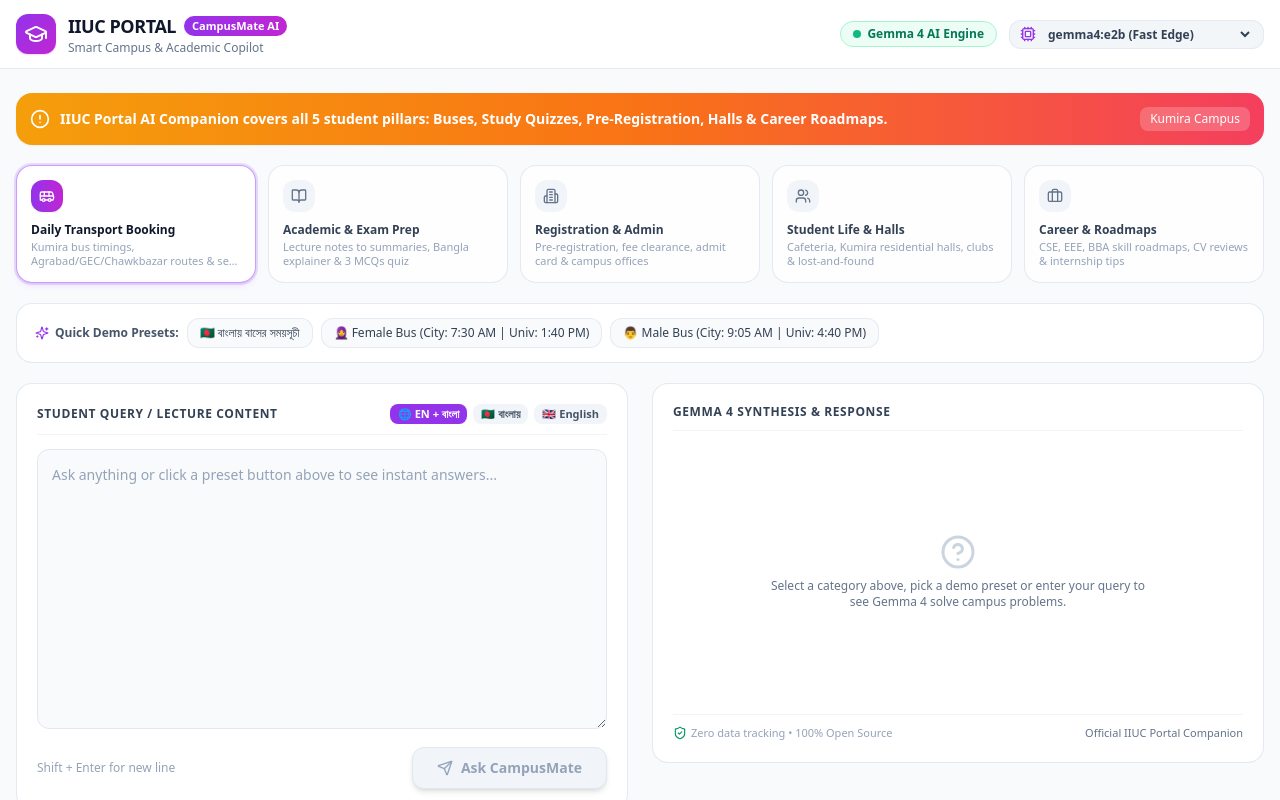
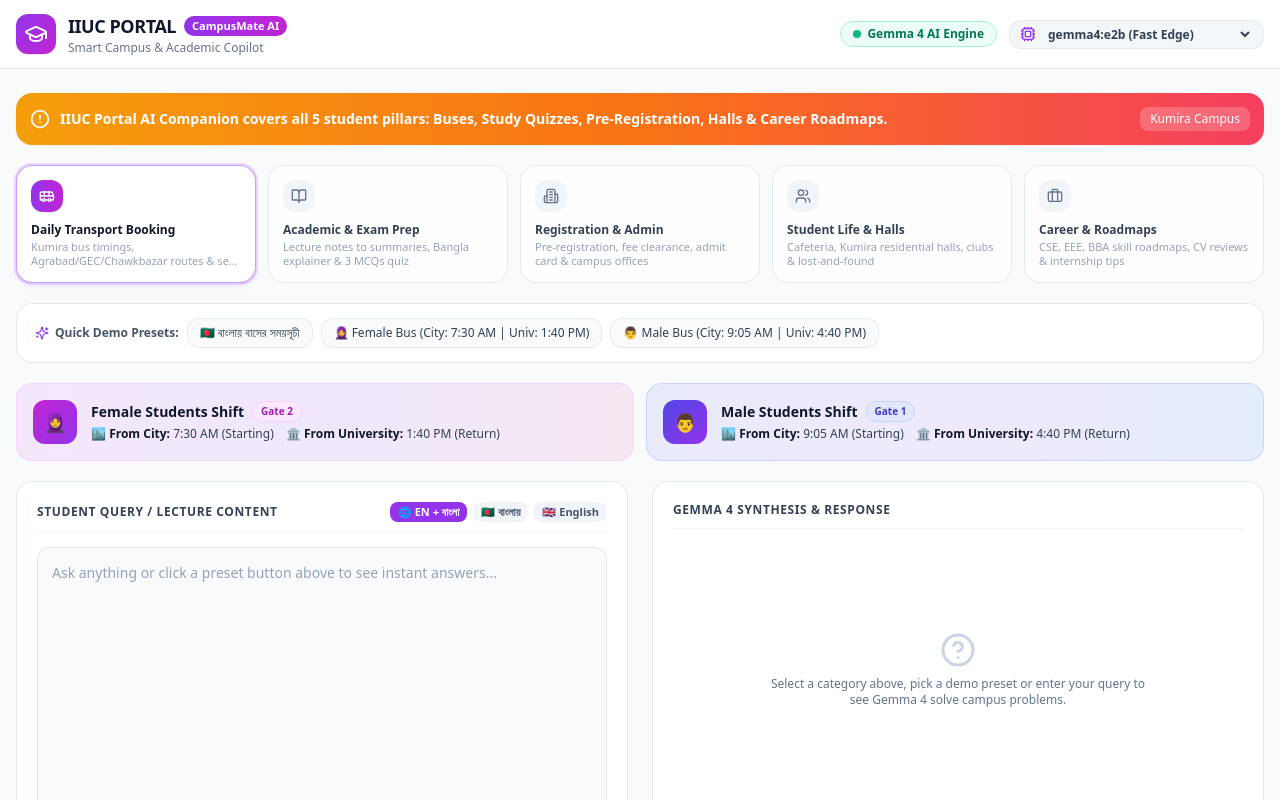
Before and after one commit to Ridwanulkarim/CampusMateAI, a React (Vite) app in the folder frontend/: page / in a window 1280 px wide. Shown: the top 800 px of the page. Built offline with nearby package versions, Linux system fonts and the light colour scheme.

Commit message:
feat: highlight official bus schedules (Female 7:30 AM/1:40 PM, Male 9:05 AM/4:40 PM) across UI and AI prompt

```diff
--- a/frontend/src/App.jsx
+++ b/frontend/src/App.jsx
@@ -341,6 +341,50 @@
           </div>
         </div>
 
+        {activeTab === 'bus' && (
+          <div className="grid grid-cols-1 md:grid-cols-2 gap-3">
+            <div className="bg-gradient-to-r from-fuchsia-500/10 via-purple-500/10 to-pink-500/10 border border-fuchsia-200/90 rounded-2xl p-4 shadow-xs flex items-center justify-between">
+              <div className="flex items-center gap-3.5">
+                <div className="w-11 h-11 rounded-xl bg-gradient-to-br from-fuchsia-600 to-purple-600 flex items-center justify-center text-white text-lg font-bold shadow-xs">
+                  🧕
+                </div>
+                <div>
+                  <div className="flex items-center gap-2">
+                    <span className="font-extrabold text-sm text-slate-900">Female Students Shift</span>
+                    <span className="text-[10px] font-bold px-2 py-0.5 rounded-full bg-fuchsia-100 text-fuchsia-700 border border-fuchsia-200">
+                      Gate 2
+                    </span>
+                  </div>
+                  <div className="text-xs text-slate-700 mt-1 font-medium flex flex-wrap gap-x-3 gap-y-0.5">
+                    <span>🏙️ <strong className="text-slate-900">From City:</strong> 7:30 AM (Starting)</span>
+                    <span>🏛️ <strong className="text-slate-900">From University:</strong> 1:40 PM (Return)</span>
+                  </div>
+                </div>
+              </div>
+            </div>
+
+            <div className="bg-gradient-to-r from-indigo-500/10 via-purple-500/10 to-blue-500/10 border border-indigo-200/90 rounded-2xl p-4 shadow-xs flex items-center justify-between">
+              <div className="flex items-center gap-3.5">
+                <div className="w-11 h-11 rounded-xl bg-gradient-to-br from-indigo-600 to-purple-600 flex items-center justify-center text-white text-lg font-bold shadow-xs">
+                  👨
+                </div>
+                <div>
+                  <div className="flex items-center gap-2">
+                    <span className="font-extrabold text-sm text-slate-900">Male Students Shift</span>
+                    <span className="text-[10px] font-bold px-2 py-0.5 rounded-full bg-indigo-100 text-indigo-700 border border-indigo-200">
+                      Gate 1
+                    </span>
+                  </div>
+                  <div className="text-xs text-slate-700 mt-1 font-medium flex flex-wrap gap-x-3 gap-y-0.5">
+                    <span>🏙️ <strong className="text-slate-900">From City:</strong> 9:05 AM (Starting)</span>
+                    <span>🏛️ <strong className="text-slate-900">From University:</strong> 4:40 PM (Return)</span>
+                  </div>
+                </div>
+              </div>
+            </div>
+          </div>
+        )}
+
         <div className="grid grid-cols-1 lg:grid-cols-2 gap-6 items-start">
           <div className="bg-white border border-slate-200/90 rounded-2xl p-5 shadow-xs flex flex-col gap-3.5">
             <div className="flex flex-wrap items-center justify-between border-b border-slate-100 pb-2.5 gap-2">
```
Also changed, not shown: 2 other files (tests, documents, lock files or other folders).
